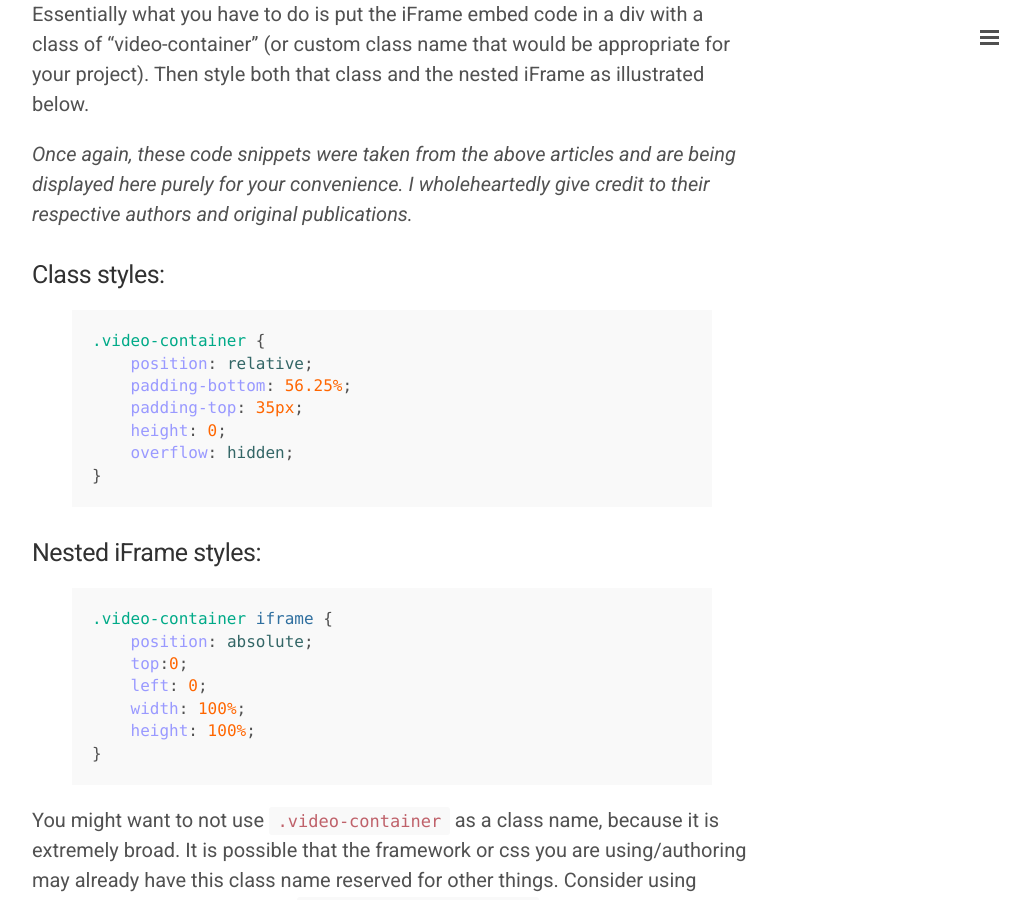
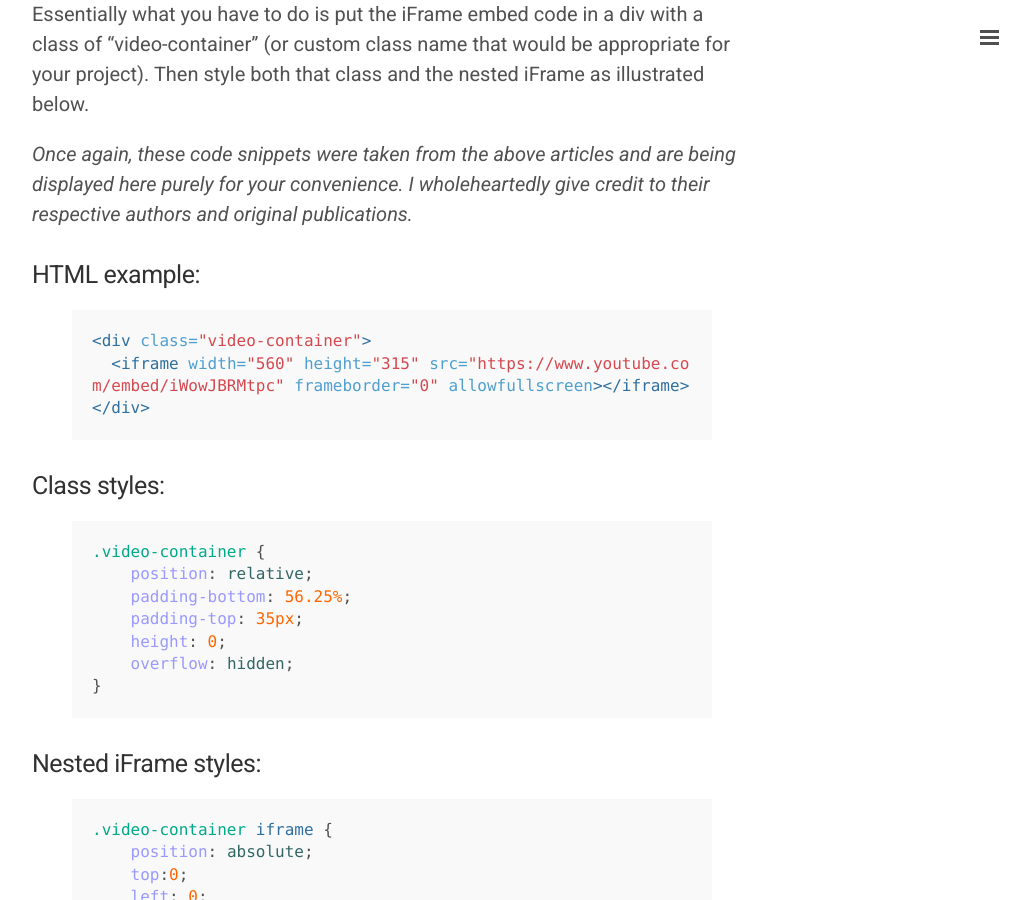
Before and after one commit to mattlovaglio/mattlovaglio.github.io, a Jekyll site: the page built from _posts/2015-03-27-Making-Embedded-Content-Responsive-In-Jekyll-Posts.md, in a window 1280 px wide and 900 px high, scrolled down 2008 px. Shown: the whole window, without its empty margins (248-1278 px from the left). Built offline with Jekyll 4.4.1, drawn with Linux system fonts in a browser that asks for light colours; Markdown is read by kramdown in place of the engine named in the settings.

Commit message:
Added html example
Added html example in post.

```diff
--- a/_posts/2015-03-27-Making-Embedded-Content-Responsive-In-Jekyll-Posts.md
+++ b/_posts/2015-03-27-Making-Embedded-Content-Responsive-In-Jekyll-Posts.md
@@ -55,6 +55,16 @@ Essentially what you have to do is put the iFrame embed code in a div with a cla
 
 *Once again, these code snippets were taken from the above articles and are being displayed here purely for your convenience. I wholeheartedly give credit to their respective authors and original publications.*
 
+### HTML example:
+
+{% highlight html %}
+
+<div class="video-container">
+  <iframe width="560" height="315" src="https://www.youtube.com/embed/iWowJBRMtpc" frameborder="0" allowfullscreen></iframe>
+</div>
+
+{% endhighlight %}
+
 ### Class styles:
 
 {% highlight css %}
```
